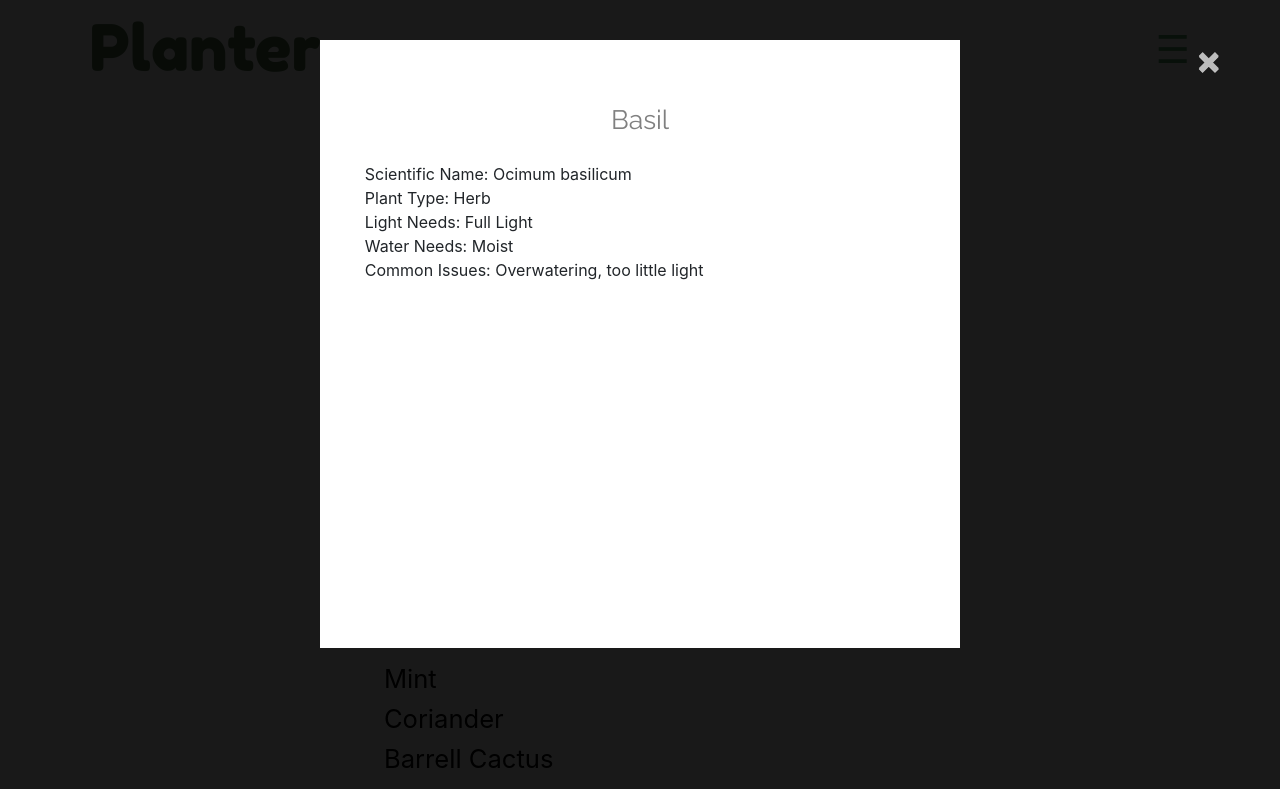
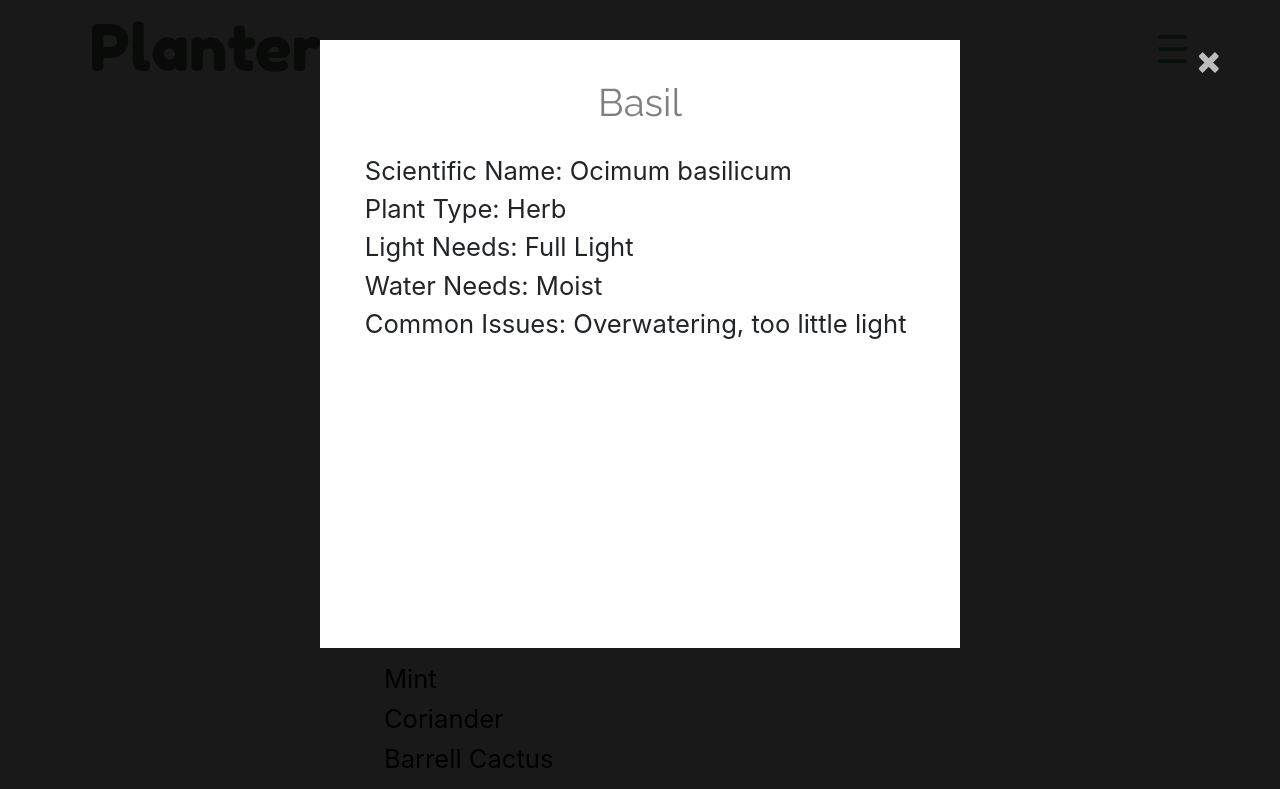
Before and after one commit to lukeown/plant-helper, a plain HTML site: page catalogue.html in a window 1280 px wide. Both pictures are taken after a click on the button "Basil". Shown: the top 789 px of the page. Drawn offline with nearby package versions, Linux system fonts and the light colour scheme; a web font is replaced by a local one.

Commit message:
increase font sizes for larger screens

```diff
--- a/style.css
+++ b/style.css
@@ -87,7 +87,7 @@
     h3 {
         font-family: 'Raleway', sans-serif;
         color: grey;
-        font-size: 20pt;
+        font-size: 30pt;
         margin: 0;
         padding-bottom: 2vw;
     }
@@ -193,7 +193,11 @@
     }
     ul>h3 {
         text-align: center;
-        padding-top: 5vw;
+        padding-top: 40px;
+        font-size: 3vw;
+    }
+    ul>li {
+        font-size: 2vw;
     }
 
     /* Plant Info Box - inside modal */
```
